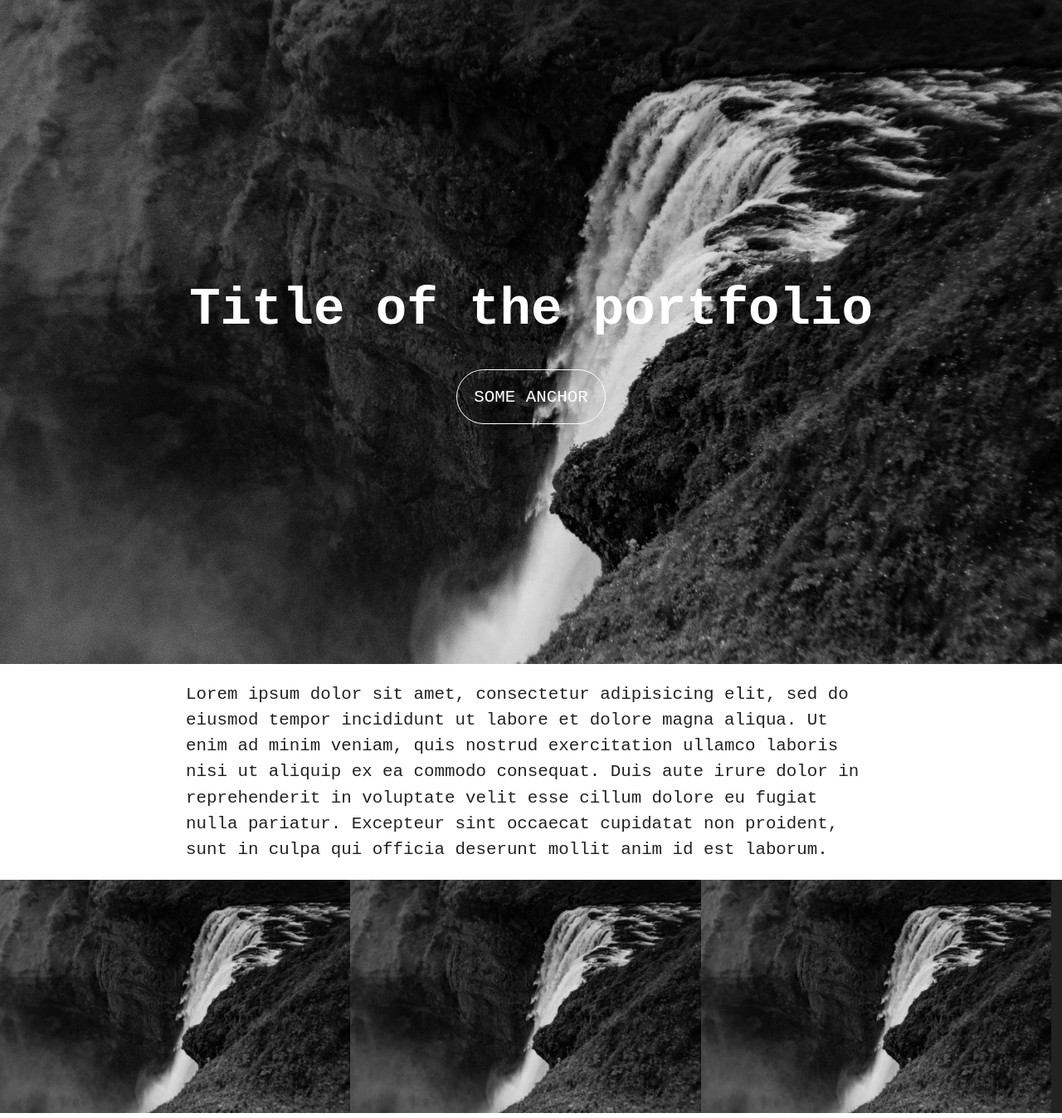
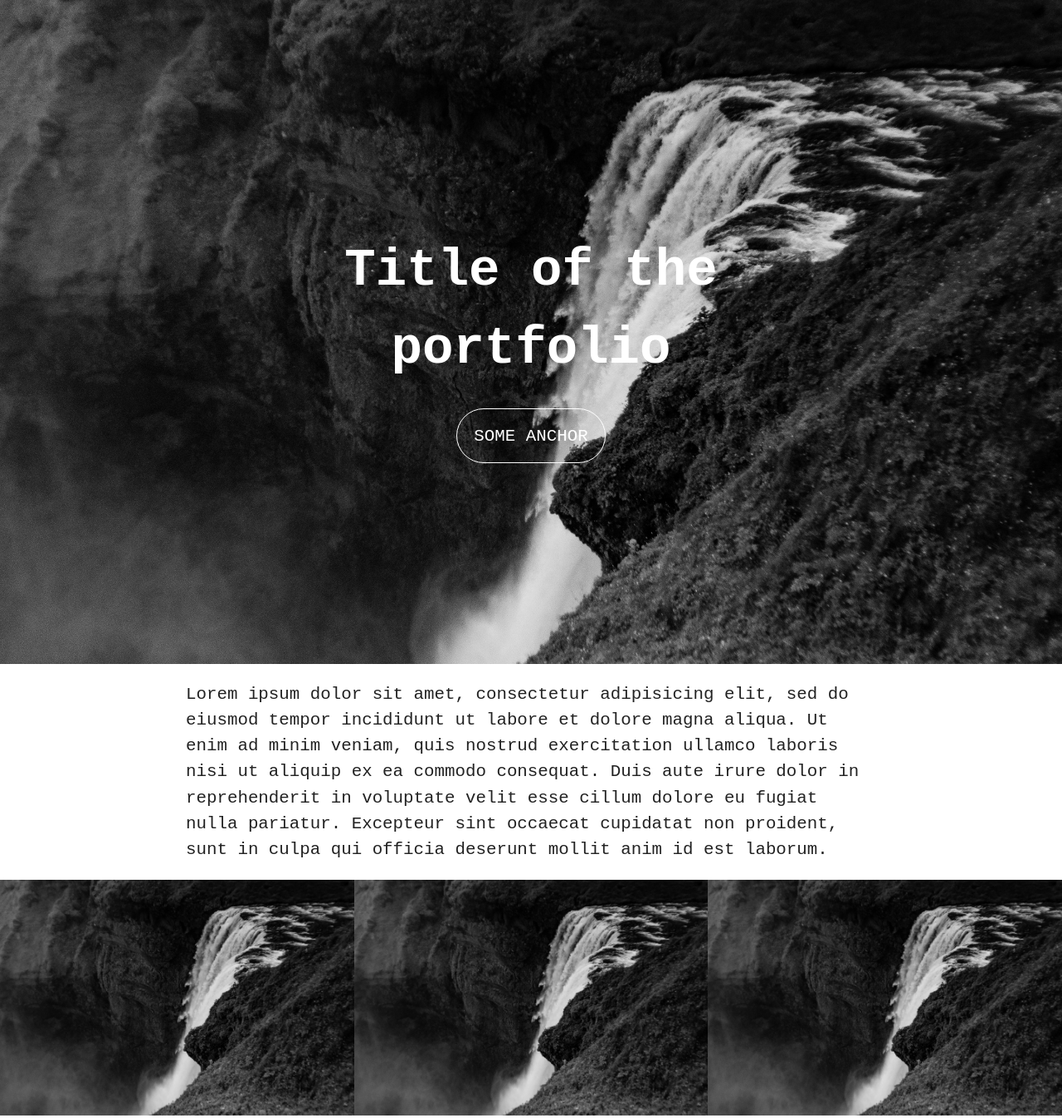
Before and after one commit to Vecuvia/achromatic, a plain HTML site: page index.html in a window 1280 px wide. Shown: the top 1347 px of the page at 83% size. Drawn offline with Linux system fonts and the light colour scheme.

Commit message:
Avoid title overlapping with sides of page, better tassellation

```diff
--- a/css/main.css
+++ b/css/main.css
@@ -25,6 +25,10 @@ header {
   justify-content: center;
   text-align: center;
   color: #fff;
+}
+
+.header-content {
+  width: 50%;
 }
 
 header h1 {
@@ -64,7 +68,7 @@ header a {
 
 @media screen and (min-width: 768px) {
   .third {
-    width: 33%;
+    width: calc(100% / 3);
   }
 }
 
```
